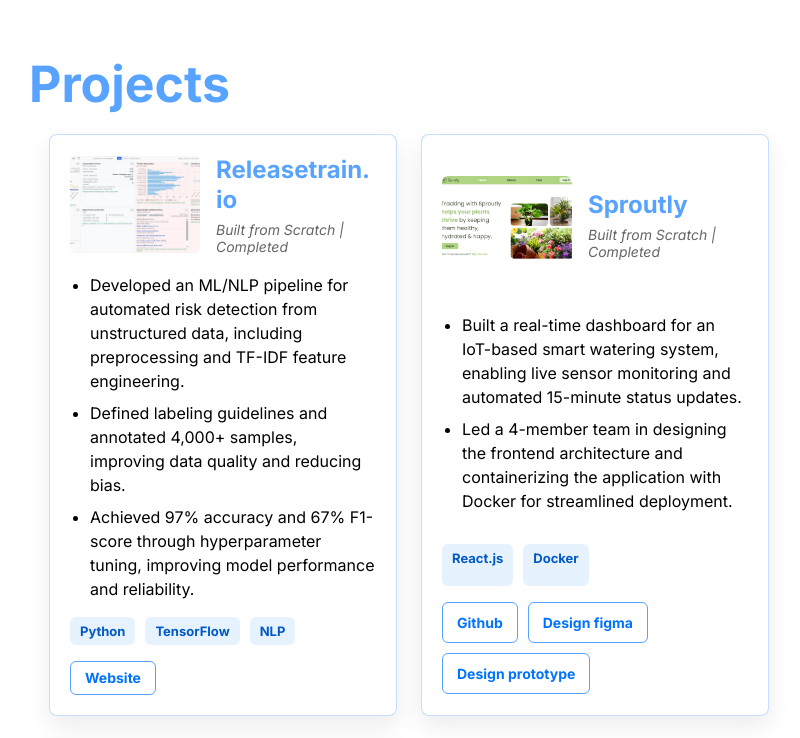
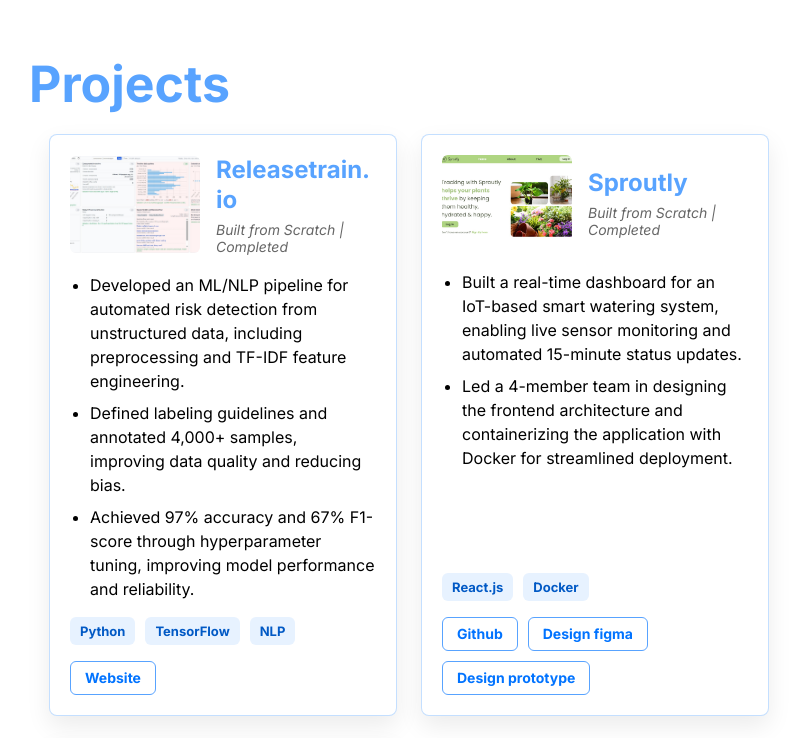
Before and after one commit to ravi-p-k-1/ravi-p-k-1.github.io, a React (Create React App) app: page / in a window 1280 px wide. Shown: the part 3380-4118 px from the top of the page, without its empty margins (391-1191 px from the left). Built offline with nearby package versions, Linux system fonts and the light colour scheme.

Commit message:
minor css change

```diff
--- a/src/assets/styles/projects.css
+++ b/src/assets/styles/projects.css
@@ -2,13 +2,17 @@
 
 .projects-grid {
     display: grid;
-    grid-template-columns: repeat(auto-fit, minmax(320px, 1fr));
+    grid-template-columns: repeat(2, minmax(0, 1fr));
+    align-items: stretch;
     gap: 24px;
 }
 
 .project-card {
     display: grid;
+    grid-template-rows: auto 1fr;
     gap: 18px;
+    height: 100%;
+    min-height: 520px;
     padding: 20px;
     border: 1px solid rgba(88, 163, 255, 0.35);
     border-radius: 8px;
@@ -26,6 +30,7 @@
     grid-template-columns: 130px minmax(0, 1fr);
     gap: 16px;
     align-items: center;
+    min-width: 0;
 }
 
 .project-card-header img {
@@ -52,8 +57,10 @@
 }
 
 .project-card-content {
-    display: grid;
+    display: flex;
+    flex-direction: column;
     gap: 16px;
+    min-width: 0;
 }
 
 .project-card-content ul {
@@ -65,6 +72,7 @@
     margin-bottom: 8px;
     font-size: 16px;
     line-height: 1.5;
+    overflow-wrap: anywhere;
 }
 
 .project-card-content li:last-child {
@@ -76,6 +84,10 @@
     display: flex;
     flex-wrap: wrap;
     gap: 10px;
+}
+
+.project-technologies {
+    margin-top: auto;
 }
 
 .project-technologies span {
@@ -106,12 +118,15 @@
     color: #ffffff;
 }
 
-@media (max-width: 640px) {
+@media (max-width: 820px) {
     .projects-grid {
         grid-template-columns: 1fr;
     }
+}
 
+@media (max-width: 640px) {
     .project-card {
+        min-height: 0;
         padding: 16px;
     }
 
```
